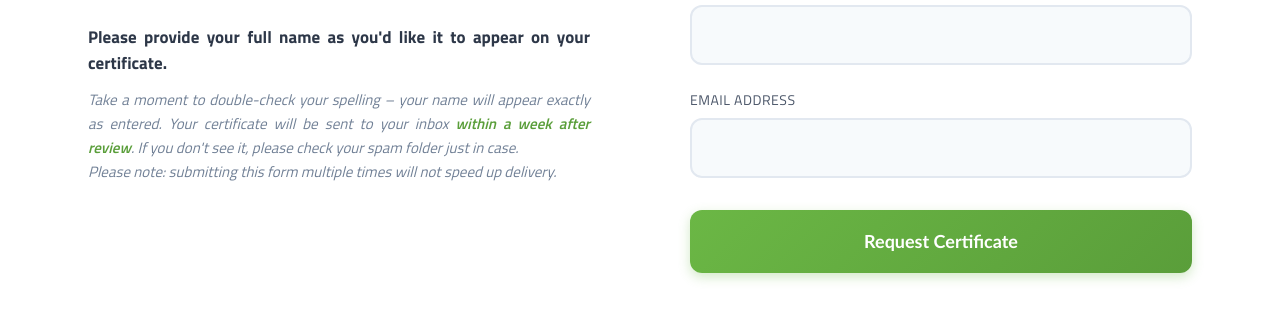
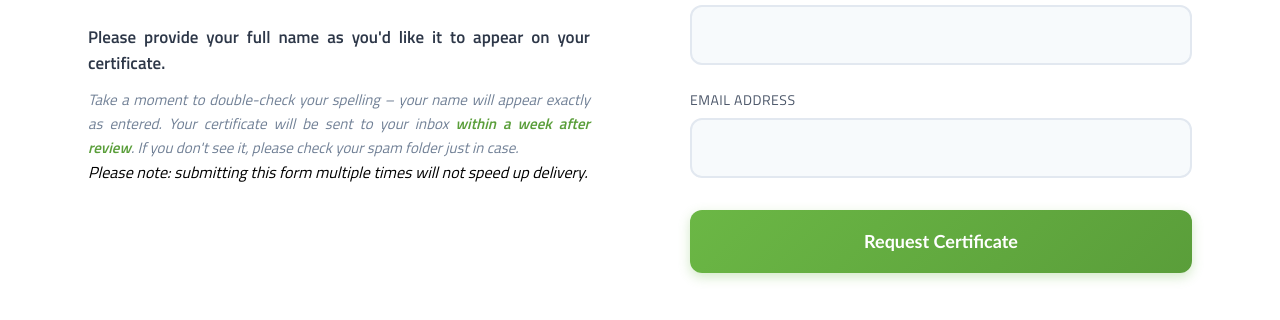
Before and after one commit to nniewinskame-design/Certificate-Request-Navigating-NPD-Food-Safety, a plain HTML site: page index.html in a window 1280 px wide. Shown: the part 332-652 px from the top of the page. Drawn offline with nearby package versions, Linux system fonts and the light colour scheme.

Commit message:
Update index.html

```diff
--- a/index.html
+++ b/index.html
@@ -196,7 +196,7 @@ input[type="text"]:hover, input[type="email"]:hover {
     <h1 class="title">Certificate Request</h1>
 </div>
 <div class="description" style="text-align: justify;">
-    <p class="emphasized" style="font-weight: 650;">
+    <p class="emphasized" style="font-weight: 600;">
         Please provide your full name as you'd like it to appear on your certificate.
     </p>
     <p class="less-emphasized">
@@ -204,8 +204,9 @@ input[type="text"]:hover, input[type="email"]:hover {
         Your certificate will be sent to your inbox
         <span style="color: #5a9e3a; font-weight: 600;">within a week after review</span>.
         If you don't see it, please check your spam folder just in case.
-        <br>
-        <em>Please note: submitting this form multiple times will not speed up delivery.</em>
+    </p>
+    <p style="text-align: justify; font-style: italic;">
+        Please note: submitting this form multiple times will not speed up delivery.
     </p>
 </div>
 </div>
```
